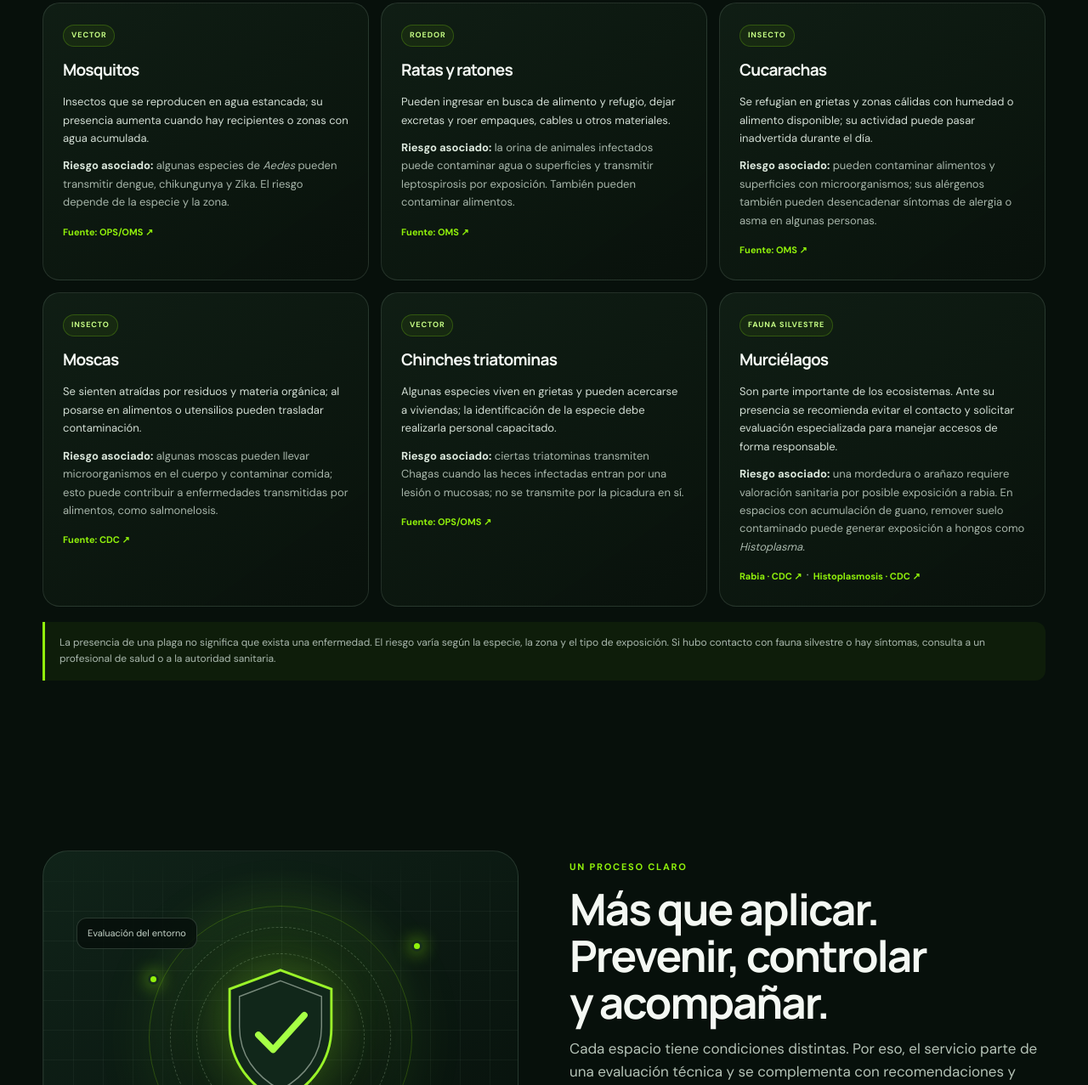
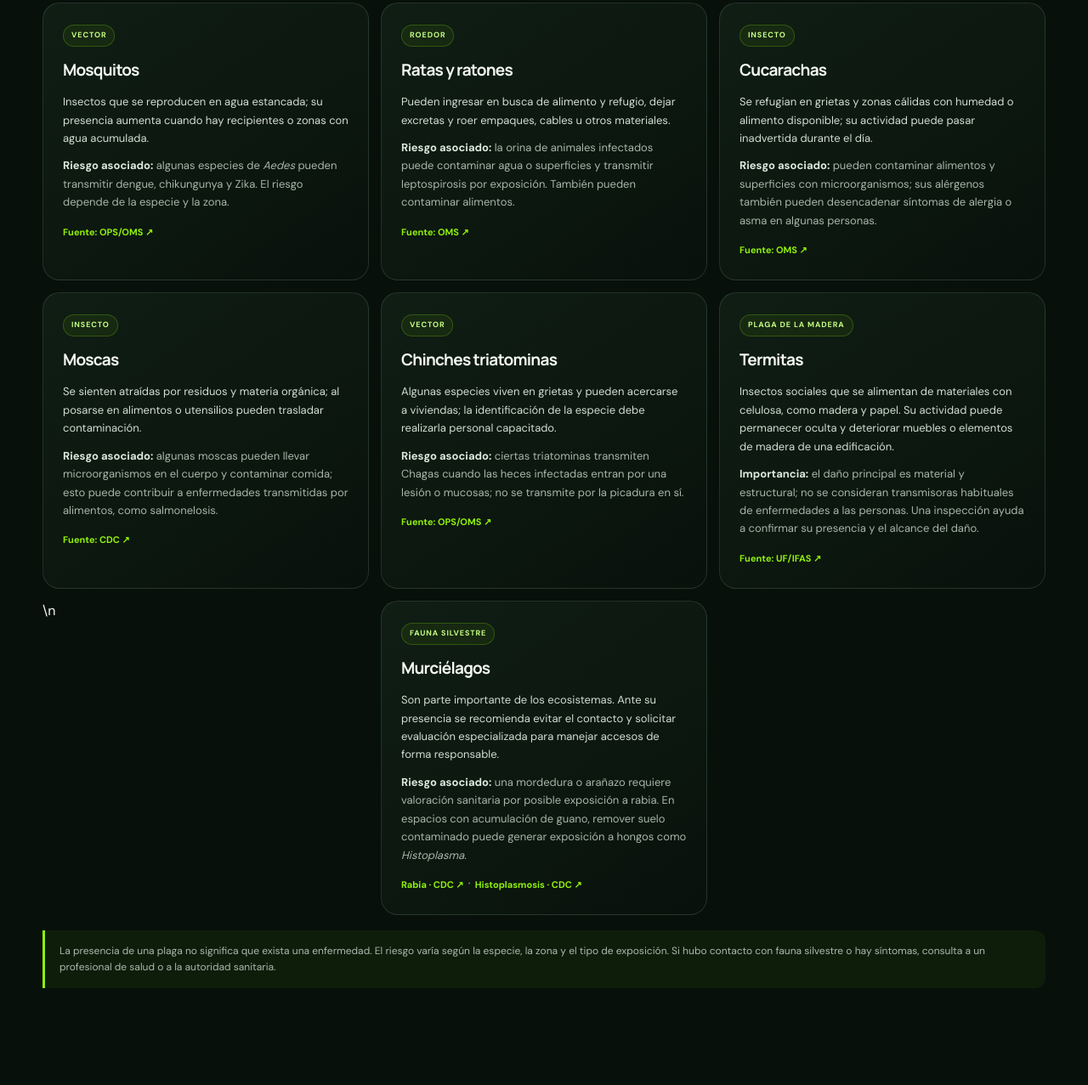
Before and after one commit to Robertomoval/rokelux-app, a plain HTML site: page web-rokelux/index.html in a window 1280 px wide. Shown: the part 2625-3902 px from the top of the page at 85% size. Drawn offline with Linux system fonts and the light colour scheme.

Commit message:
Add termites to pest guide

```diff
--- a/web-rokelux/index.html
+++ b/web-rokelux/index.html
@@ -90,7 +90,7 @@
         <article class="pest-card"><span class="pest-tag">INSECTO</span><h3>Cucarachas</h3><p class="pest-about">Se refugian en grietas y zonas cálidas con humedad o alimento disponible; su actividad puede pasar inadvertida durante el día.</p><p><b>Riesgo asociado:</b> pueden contaminar alimentos y superficies con microorganismos; sus alérgenos también pueden desencadenar síntomas de alergia o asma en algunas personas.</p><a href="https://iris.who.int/bitstream/handle/10665/374300/9789240076143-eng.pdf?isAllowed=y&sequence=1" target="_blank" rel="noopener noreferrer">Fuente: OMS ↗</a></article>
         <article class="pest-card"><span class="pest-tag">INSECTO</span><h3>Moscas</h3><p class="pest-about">Se sienten atraídas por residuos y materia orgánica; al posarse en alimentos o utensilios pueden trasladar contaminación.</p><p><b>Riesgo asociado:</b> algunas moscas pueden llevar microorganismos en el cuerpo y contaminar comida; esto puede contribuir a enfermedades transmitidas por alimentos, como salmonelosis.</p><a href="https://stacks.cdc.gov/view/cdc/189137/cdc_189137_DS1.pdf" target="_blank" rel="noopener noreferrer">Fuente: CDC ↗</a></article>
         <article class="pest-card"><span class="pest-tag">VECTOR</span><h3>Chinches triatominas</h3><p class="pest-about">Algunas especies viven en grietas y pueden acercarse a viviendas; la identificación de la especie debe realizarla personal capacitado.</p><p><b>Riesgo asociado:</b> ciertas triatominas transmiten Chagas cuando las heces infectadas entran por una lesión o mucosas; no se transmite por la picadura en sí.</p><a href="https://www.paho.org/es/temas/enfermedad-chagas" target="_blank" rel="noopener noreferrer">Fuente: OPS/OMS ↗</a></article>
-        <article class="pest-card"><span class="pest-tag">FAUNA SILVESTRE</span><h3>Murciélagos</h3><p class="pest-about">Son parte importante de los ecosistemas. Ante su presencia se recomienda evitar el contacto y solicitar evaluación especializada para manejar accesos de forma responsable.</p><p><b>Riesgo asociado:</b> una mordedura o arañazo requiere valoración sanitaria por posible exposición a rabia. En espacios con acumulación de guano, remover suelo contaminado puede generar exposición a hongos como <i>Histoplasma</i>.</p><a href="https://www.cdc.gov/rabies/prevention/bats.html" target="_blank" rel="noopener noreferrer">Rabia · CDC ↗</a><span class="source-separator">·</span><a href="https://www.cdc.gov/niosh/histoplasmosis/about/environment.html" target="_blank" rel="noopener noreferrer">Histoplasmosis · CDC ↗</a></article>
+        <article class="pest-card"><span class="pest-tag">PLAGA DE LA MADERA</span><h3>Termitas</h3><p class="pest-about">Insectos sociales que se alimentan de materiales con celulosa, como madera y papel. Su actividad puede permanecer oculta y deteriorar muebles o elementos de madera de una edificación.</p><p><b>Importancia:</b> el daño principal es material y estructural; no se consideran transmisoras habituales de enfermedades a las personas. Una inspección ayuda a confirmar su presencia y el alcance del daño.</p><a href="https://ask.ifas.ufl.edu/publication/IN1277" target="_blank" rel="noopener noreferrer">Fuente: UF/IFAS ↗</a></article>\n        <article class="pest-card"><span class="pest-tag">FAUNA SILVESTRE</span><h3>Murciélagos</h3><p class="pest-about">Son parte importante de los ecosistemas. Ante su presencia se recomienda evitar el contacto y solicitar evaluación especializada para manejar accesos de forma responsable.</p><p><b>Riesgo asociado:</b> una mordedura o arañazo requiere valoración sanitaria por posible exposición a rabia. En espacios con acumulación de guano, remover suelo contaminado puede generar exposición a hongos como <i>Histoplasma</i>.</p><a href="https://www.cdc.gov/rabies/prevention/bats.html" target="_blank" rel="noopener noreferrer">Rabia · CDC ↗</a><span class="source-separator">·</span><a href="https://www.cdc.gov/niosh/histoplasmosis/about/environment.html" target="_blank" rel="noopener noreferrer">Histoplasmosis · CDC ↗</a></article>
       </div>
       <p class="pest-disclaimer">La presencia de una plaga no significa que exista una enfermedad. El riesgo varía según la especie, la zona y el tipo de exposición. Si hubo contacto con fauna silvestre o hay síntomas, consulta a un profesional de salud o a la autoridad sanitaria.</p>
     </section>
```
